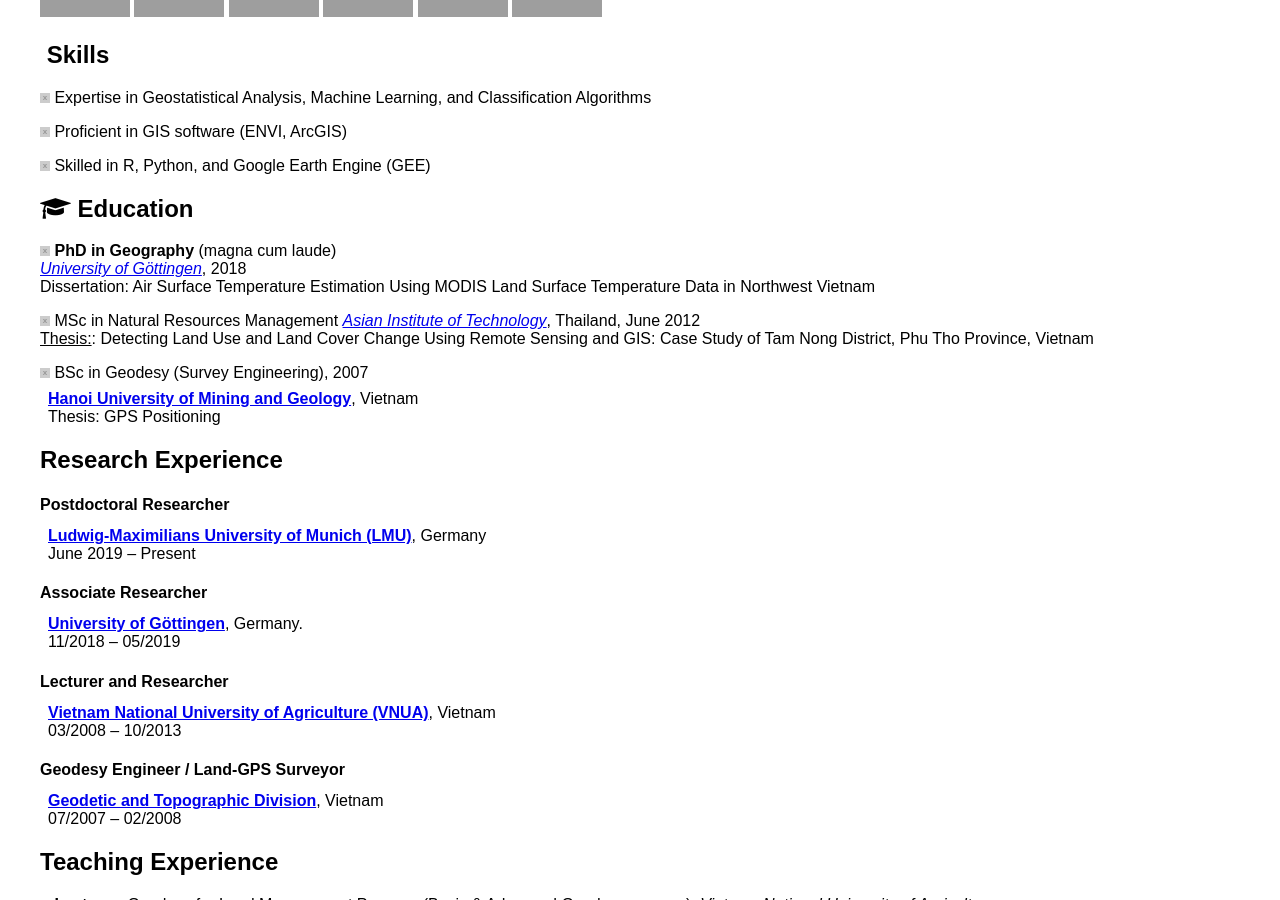
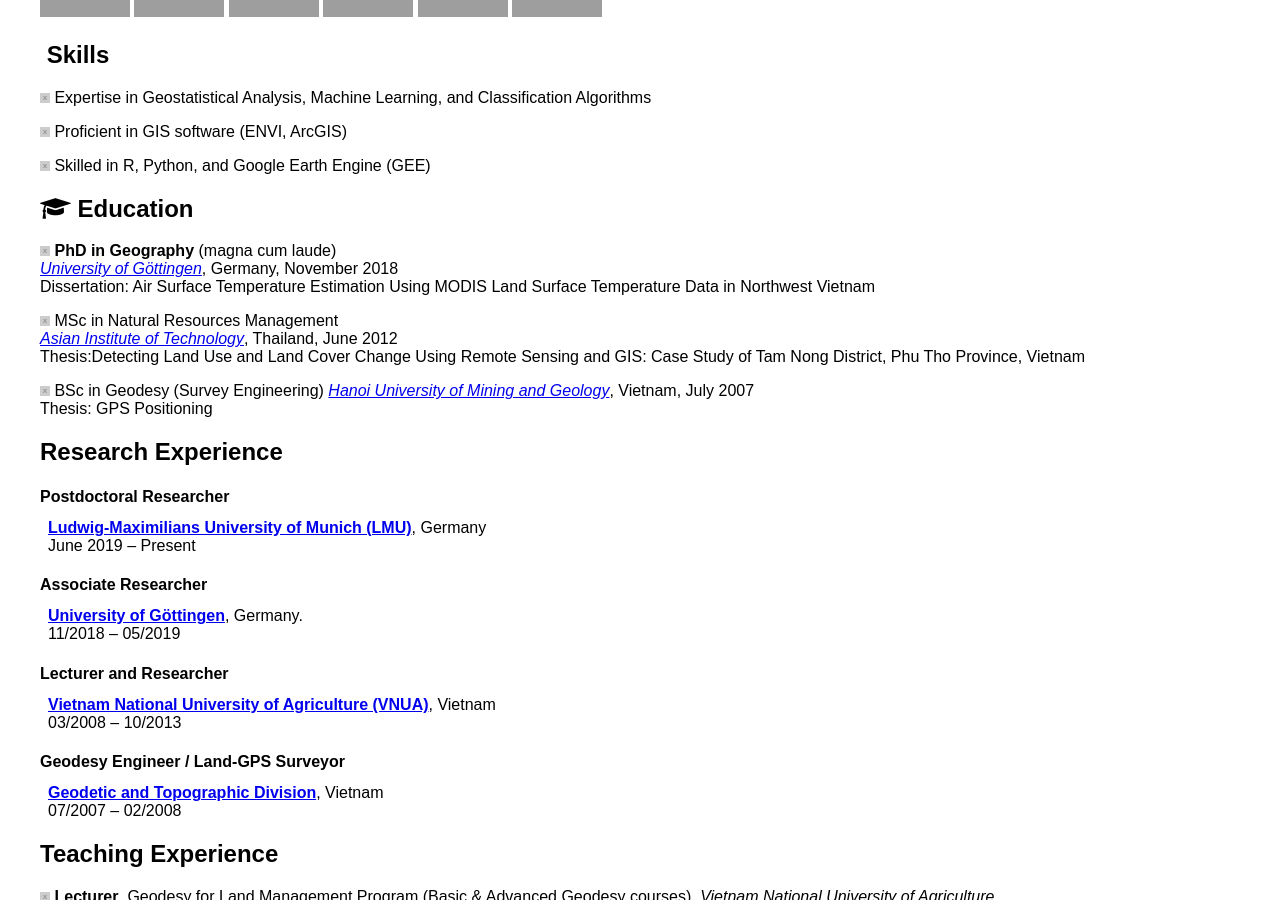
Before and after one commit to thanhnoiphan/thanhnoiphan.github.io, a Jekyll site: the page built from cv.md, in a window 1280 px wide and 900 px high, scrolled down 305 px, cut to the strip 0-900 px from the top of the window. Built offline with Jekyll 4.4.1, drawn with Linux system fonts in a browser that asks for light colours; nearby versions of some CDN libraries; a script that is not in the unit is left out; grey boxes are pictures that could not be loaded.

Commit message:
Update cv.md

```diff
--- a/cv.md
+++ b/cv.md
@@ -29,20 +29,16 @@
 ## <i class="fa fa-graduation-cap"></i> Education
 
 ![#00CCBB](https://placehold.co/10x10/00CCBB/00CCBB.png) **PhD in Geography** (magna cum laude) <br>
-*[University of Göttingen](https://www.uni-goettingen.de/)*, 2018 <br>
+*[University of Göttingen](https://www.uni-goettingen.de/)*, Germany, November 2018 <br>
 Dissertation: Air Surface Temperature Estimation Using MODIS Land Surface Temperature Data in Northwest Vietnam
 
-![#00CCBB](https://placehold.co/10x10/00CCBB/00CCBB.png) MSc in Natural Resources Management
+![#00CCBB](https://placehold.co/10x10/00CCBB/00CCBB.png) MSc in Natural Resources Management <br>
 *[Asian Institute of Technology](https://ait.ac.th/)*, Thailand, June 2012 <br>
-<ins>Thesis:</ins>: Detecting Land Use and Land Cover Change Using Remote Sensing and GIS: Case Study of Tam Nong District, Phu Tho Province, Vietnam
+Thesis:Detecting Land Use and Land Cover Change Using Remote Sensing and GIS: Case Study of Tam Nong District, Phu Tho Province, Vietnam
 
-
-
-![#00CCBB](https://placehold.co/10x10/00CCBB/00CCBB.png) BSc in Geodesy (Survey Engineering), 2007
-<div style="margin-left: 0.5em; margin-top: -0.5em;">
-  <a href="https://humg.edu.vn/en/Pages/home.aspx"><strong>Hanoi University of Mining and Geology</strong></a>, Vietnam <br>
-  Thesis: GPS Positioning
-</div>
+![#00CCBB](https://placehold.co/10x10/00CCBB/00CCBB.png) BSc in Geodesy (Survey Engineering)
+*[Hanoi University of Mining and Geology](https://humg.edu.vn/en/Pages/home.aspx)*, Vietnam, July 2007 <br>
+Thesis: GPS Positioning
 
 ## Research Experience
 #### Postdoctoral Researcher
```
